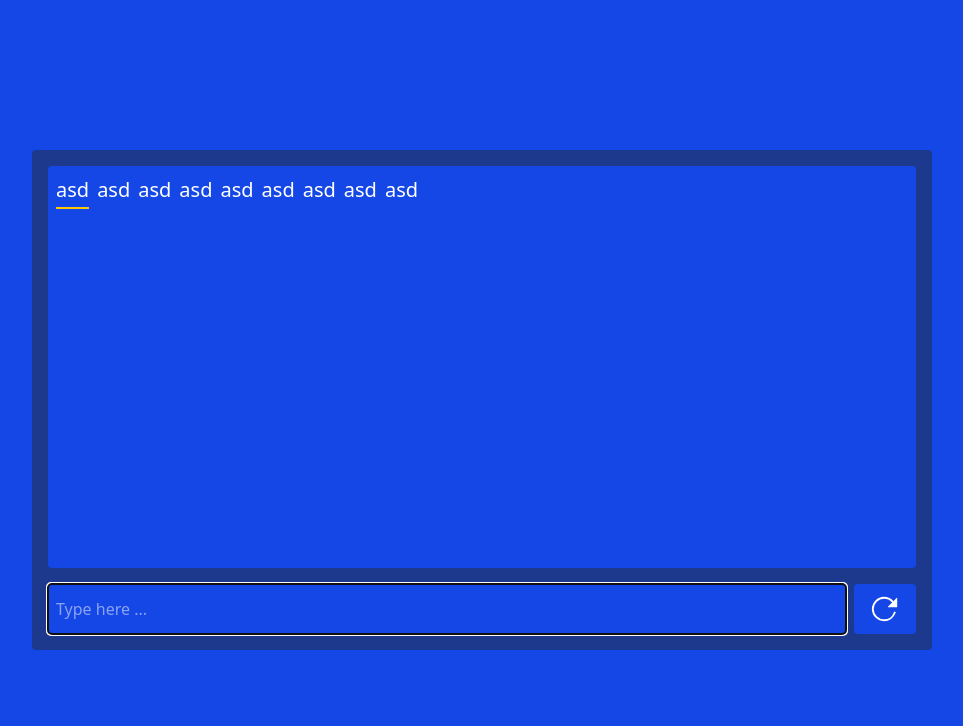
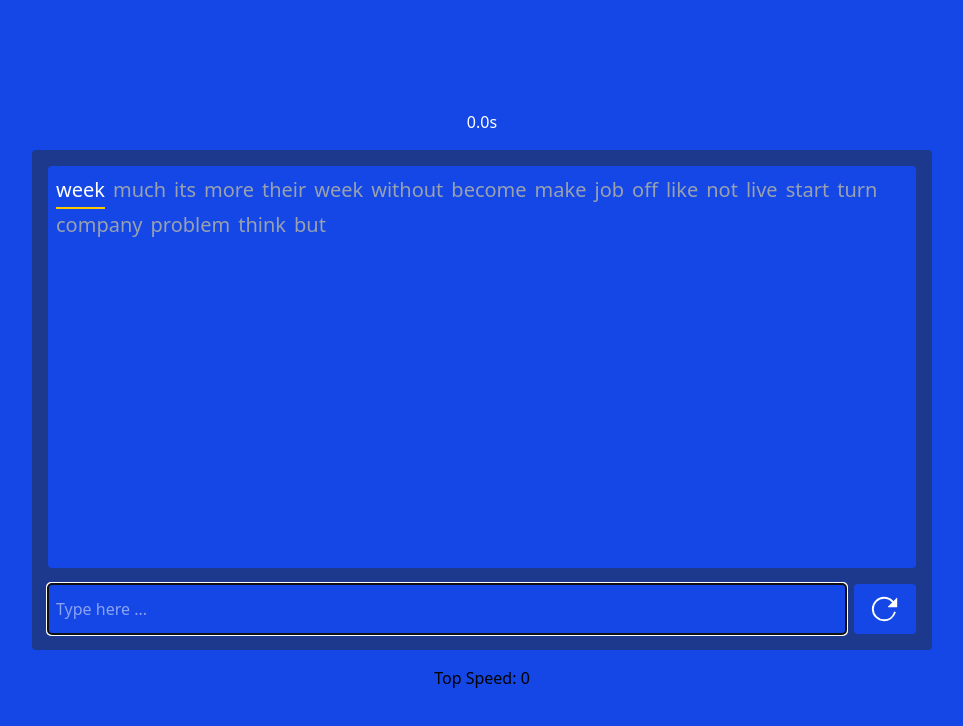
Before and after one commit to JuisLionel/TypingTest, a React (Vite) app: page / in a window 1280 px wide. Shown: the top 726 px of the page, without its empty margins (158-1121 px from the left). Built offline with nearby package versions, Linux system fonts and the light colour scheme.

Commit message:
Update: Stats fix

```diff
--- a/package.json
+++ b/package.json
@@ -14,6 +14,7 @@
     "react": "^19.1.1",
     "react-dom": "^19.1.1",
     "react-icons": "^5.5.0",
+    "recharts": "^3.2.0",
     "tailwindcss": "^4.1.12"
   },
   "devDependencies": {
--- a/src/App.jsx
+++ b/src/App.jsx
@@ -1,35 +1,52 @@
-import { useState } from "react";
+import { use, useState } from "react";
 import TypingArea from "./components/TypingArea";
 import Results from "./components/Results";
+import COMMON_WORDS from "./Words.json";
+
+function generateText(wordCount) {
+  const words = [];
+  for (let i = 0; i < wordCount; i++) {
+    const randomIndex = Math.floor(Math.random() * COMMON_WORDS.length);
+    words.push(COMMON_WORDS[randomIndex]);
+  }
+  return words.join(" ");
+}
 
 function App() {
-  const text = "asd asd asd asd asd asd asd asd asd";
   const [results, setResults] = useState(null);
-  const [show, setShow] = useState(true);
+  const [wordCount, setWordCount] = useState(20);
+  const [text, setText] = useState(generateText(wordCount));
+
+  const [TopSpeed, setTopSpeed] = useState(0)
+  const [openTyping, setOpenTyping] = useState(true);
+  const [openResult, setOpenResult] = useState(false);
 
   function handleFinish(stats) {
-    setShow(false);
-    setTimeout(() => setResults(stats), 300);
+    setResults(stats);
+    setOpenTyping(false);
+    setOpenResult(true);
   }
 
   function handleRestart() {
-    setShow(false);
-    setTimeout(() => {
-      setResults(null);
-      setShow(true);
-    }, 300);
+    setResults(null);
+    setOpenTyping(true)
+    setOpenResult(false)
+    setText(generateText(wordCount));
   }
 
+  console.log(results)
+
   return (
-    <div className="w-screen h-screen bg-blue-700 flex items-center justify-center">
-      <div className="">
+    <div className="w-screen h-screen bg-blue-700 flex flex-col items-center justify-center gap-4">
+      {!results ? (
+        <>
+          <TypingArea openTyping={openTyping} wordCount={wordCount} generateText={generateText} setText={setText} text={text} onFinish={handleFinish} onRestart={handleRestart} />
+        </>
+      ) : (
+        <Results {...results} openResult={openResult} setTopSpeed={setTopSpeed} TopSpeed={TopSpeed} onRestart={handleRestart} />
+      )}
 
-      </div>
-        {!results ? (
-          <TypingArea text={text} onFinish={handleFinish} onRestart={handleRestart} />
-        ) : (
-          <Results {...results} onRestart={handleRestart} />
-        )}
+      <h1>Top Speed: {TopSpeed}</h1>
     </div>
   );
 }
--- /dev/null
+++ b/src/Words.json
@@ -0,0 +1,29 @@
+[
+  "the", "be", "and", "of", "a", "in", "to", "have", "it", "I",
+  "that", "for", "you", "he", "on", "with", "do", "say", "this", "they",
+  "at", "but", "we", "his", "from", "not", "by", "she", "or", "as",
+  "what", "go", "their", "can", "who", "get", "if", "would", "her", "all",
+  "my", "make", "about", "know", "will", "as", "up", "one", "time", "there",
+  "year", "so", "think", "when", "which", "them", "some", "me", "people", "take",
+  "out", "into", "just", "see", "him", "your", "come", "could", "now", "than",
+  "like", "other", "how", "then", "its", "our", "two", "more", "these", "want",
+  "way", "look", "first", "also", "new", "because", "day", "more", "use", "no",
+  "man", "find", "here", "thing", "give", "many", "well", "only", "those", "tell",
+  "very", "her", "even", "back", "any", "good", "woman", "through", "life", "child",
+  "work", "down", "may", "after", "should", "call", "world", "over", "school", "still",
+  "try", "in", "as", "last", "ask", "need", "too", "feel", "three", "when",
+  "state", "never", "become", "between", "high", "really", "something", "most", "another", "much",
+  "family", "own", "leave", "put", "old", "while", "mean", "keep", "student", "why",
+  "let", "great", "same", "big", "group", "begin", "country", "help", "talk", "where",
+  "turn", "problem", "every", "start", "hand", "might", "American", "show", "part", "about",
+  "against", "place", "over", "such", "again", "few", "case", "week", "company", "system",
+  "each", "right", "program", "hear", "so", "question", "during", "work", "play", "government",
+  "run", "small", "number", "off", "always", "move", "like", "night", "live", "Mr",
+  "point", "believe", "hold", "today", "bring", "happen", "next", "without", "before", "large",
+  "all", "million", "must", "home", "under", "water", "room", "write", "mother", "area",
+  "national", "money", "story", "young", "fact", "month", "different", "lot", "right", "study",
+  "book", "eye", "job", "word", "though", "business", "issue", "side", "kind", "four",
+  "head", "far", "black", "long", "both", "little", "house", "yes", "after", "since",
+  "long", "provide", "service", "around", "friend", "important", "father", "sit", "away", "until",
+  "power", "hour", "game", "often", "yet", "line", "political", "end", "among", "ever"
+]
--- a/src/components/TypingArea.jsx
+++ b/src/components/TypingArea.jsx
@@ -2,23 +2,45 @@ import { useState, useEffect, useRef } from "react";
 import WordRenderer from "./WordRenderer";
 import { IoReloadSharp } from "react-icons/io5";
 
-function TypingArea({ text = "", onFinish }) {
+function TypingArea({ text = "", onFinish, setText, wordCount, generateText, openTyping }) {
   const words = text ? text.split(" ") : [];
 
   const [typed, setTyped] = useState("");
   const [currentWordIndex, setCurrentWordIndex] = useState(0);
   const [finishedWords, setFinishedWords] = useState([]);
-  const [startTime, setStartTime] = useState(null);
   const [finished, setFinished] = useState(false);
+  const [time, setTime] = useState(0);
+  const [isRunning, setIsRunning] = useState(false);
+  const timerRef = useRef(null);
 
-  // 🔑 Ref for input
+  console.log(time / 1000)
+
+  const start = () => {
+    if (!isRunning) {
+      setIsRunning(true);
+      timerRef.current = setInterval(() => {
+        setTime((prev) => prev + 10);
+      }, 10);
+    }
+  };
+
+  const stop = () => {
+    setIsRunning(false);
+    clearInterval(timerRef.current);
+  };
+
+  const reset = () => {
+    stop();
+    setTime(0);
+  };
+
   const inputRef = useRef(null);
 
   useEffect(() => {
-    if (typed.length === 1 && !startTime) {
-      setStartTime(Date.now());
+    if (typed.length === 1 && !isRunning) {
+      start()
     }
-  }, [typed, startTime]);
+  }, [typed, isRunning]);
 
   function handleChange(e) {
     setTyped(e.target.value);
@@ -39,7 +61,7 @@ function TypingArea({ text = "", onFinish }) {
     const nextIndex = currentWordIndex + 1;
 
     if (nextIndex >= words.length) {
-      const endTime = Date.now();
+      stop()
       setFinished(true);
 
       let correctChars = 0;
@@ -57,8 +79,7 @@ function TypingArea({ text = "", onFinish }) {
         correctChars,
         wrongChars,
         correctWords: allFinished.filter((w) => w.typed === w.target).length,
-        startTime,
-        endTime,
+        time
       });
     } else {
       setCurrentWordIndex(nextIndex);
@@ -98,8 +119,9 @@ function TypingArea({ text = "", onFinish }) {
     setTyped("");
     setCurrentWordIndex(0);
     setFinishedWords([]);
-    setStartTime(null);
+    reset()
     setFinished(false);
+    setText(generateText(wordCount));
 
     setTimeout(() => {
       inputRef.current?.focus();
@@ -107,7 +129,9 @@ function TypingArea({ text = "", onFinish }) {
   }
 
   return (
-    <div className="w-[900px] h-[500px] bg-blue-900 rounded p-4 flex flex-col items-center text-white">
+    <>
+      <h2 className="text-white">{(time / 1000).toFixed(1)}s</h2>
+      <div className={`w-[900px] h-[500px] bg-blue-900 rounded p-4 flex flex-col items-center text-white ${openTyping ? "Open" : "Close"}`}>
         <div className="mb-4 bg-blue-700 p-2 w-full h-full rounded text-[20px] leading-relaxed overflow-auto">
           <div className="flex flex-wrap w-full items-start">
             {renderWords()}
@@ -124,11 +148,11 @@ function TypingArea({ text = "", onFinish }) {
             className="rounded w-full h-[50px] bg-blue-700 p-2 text-white"
             spellCheck={false}
             autoFocus
-          disabled={finished}
+
           />
           <button
             onClick={restart}
-          className="ml-2 bg-blue-700 text-white px-4 rounded group hover:bg-blue-600 transition-all ease-in-out duration-150 flex items-center justify-center "
+            className="ml-2 bg-blue-700 text-white px-4 rounded group hover:bg-blue-600 hover:scale-105 transition-all ease-in-out duration-150 flex items-center justify-center"
           >
             <IoReloadSharp
               className="transition-transform duration-300 group-hover:rotate-360"
@@ -137,6 +161,7 @@ function TypingArea({ text = "", onFinish }) {
           </button>
         </div>
       </div>
+    </>
   );
 }
 
--- a/src/components/WordRenderer.jsx
+++ b/src/components/WordRenderer.jsx
@@ -1,5 +1,5 @@
 function WordRenderer({ word, typed = "", isFinal = false, isCurrent = false }) {
-  let baseClass = "mr-2 text-gray-00";
+  let baseClass = "mr-2 text-gray-400";
   if (isCurrent) {
     baseClass += "px-1 border-b-2 border-yellow-400";
   }
@@ -51,7 +51,6 @@ function WordRenderer({ word, typed = "", isFinal = false, isCurrent = false })
     );
   }
 
-  // untouched word
   return <span className={baseClass}>{word}</span>;
 }
 
--- /dev/null
+++ b/src/components/test.jsx
@@ -0,0 +1,60 @@
+import { useState, useRef } from "react";
+
+export default function Stopwatch() {
+  const [time, setTime] = useState(0); // time in ms
+  const [isRunning, setIsRunning] = useState(false);
+  const timerRef = useRef(null);
+
+  const start = () => {
+    if (!isRunning) {
+      setIsRunning(true);
+      timerRef.current = setInterval(() => {
+        setTime((prev) => prev + 10);
+      }, 10);
+    }
+  };
+
+  const stop = () => {
+    setIsRunning(false);
+    clearInterval(timerRef.current);
+  };
+
+  const reset = () => {
+    stop();
+    setTime(0);
+  };
+
+  const formatTime = (ms) => {
+    const minutes = String(Math.floor(ms / 60000)).padStart(2, "0");
+    const seconds = String(Math.floor((ms % 60000) / 1000)).padStart(2, "0");
+    const milliseconds = String(Math.floor((ms % 1000) / 10)).padStart(2, "0");
+    return `${minutes}:${seconds}:${milliseconds}`;
+  };
+
+  return (
+    <div className="flex flex-col items-center justify-center min-h-screen bg-gray-900 text-white">
+      <h1 className="text-4xl font-bold mb-6">Stopwatch</h1>
+      <div className="text-5xl font-mono mb-6">{formatTime(time)}</div>
+      <div className="flex gap-4">
+        <button
+          onClick={start}
+          className="px-4 py-2 rounded-xl bg-green-500 hover:bg-green-600"
+        >
+          Start
+        </button>
+        <button
+          onClick={stop}
+          className="px-4 py-2 rounded-xl bg-yellow-500 hover:bg-yellow-600"
+        >
+          Stop
+        </button>
+        <button
+          onClick={reset}
+          className="px-4 py-2 rounded-xl bg-red-500 hover:bg-red-600"
+        >
+          Reset
+        </button>
+      </div>
+    </div>
+  );
+}
--- a/src/index.css
+++ b/src/index.css
@@ -1,12 +1,38 @@
 @import "tailwindcss";
 @tailwind utilities;
 
-@keyframes fadeInOut {
-  0% { opacity: 0; }
-  50% { opacity: 1; }
-  100% { opacity: 0; }
+.Open {
+    animation-name: showApp;
+    animation-duration: 0.24s;
+    animation-timing-function: ease-out;
 }
 
-.box {
-  animation: fadeInOut 3s infinite;
+.Close .box-inner {
+    animation-name: hideApp;
+    animation-duration: 0.24s;
+    animation-timing-function: ease-in;
 }
+
+@keyframes showApp {
+    from {
+        opacity: 0;
+        transform: scale(0.5);
+    }
+
+    to {
+        opacity: 1;
+        transform: scale(1);
+    }
+}
+
+@keyframes hideApp {
+    from {
+        opacity: 1;
+        transform: scale(1);
+    }
+
+    to {
+        opacity: 0;
+        transform: scale(0.5);
+    }
+}
--- a/src/utils/calculateStats.jsx
+++ b/src/utils/calculateStats.jsx
@@ -1,8 +1,8 @@
-export function calculateStats({ correctChars, wrongChars, correctWords, startTime, endTime }) {
-  const timeTaken = (endTime - startTime) / 1000; // seconds
+export function calculateStats({ correctChars, wrongChars, correctWords, time }) {
+  const timeTaken = time / 1000;
   const totalChars = correctChars + wrongChars;
   const accuracy = totalChars > 0 ? Math.round((correctChars / totalChars) * 100) : 0;
-  const wpm = timeTaken > 0 ? Math.round((correctChars / 5) / (timeTaken / 60)) : 0;
+  const wpm = timeTaken > 0 ? Math.round((correctWords) / (timeTaken / 60)) : 0;
 
   return {
     timeTaken,
```
Also changed, not shown: src/components/Results.jsx (+19 -16 lines), 1 other file (tests, documents, lock files or other folders). Lines whose indentation alone changed are shown as unchanged.
